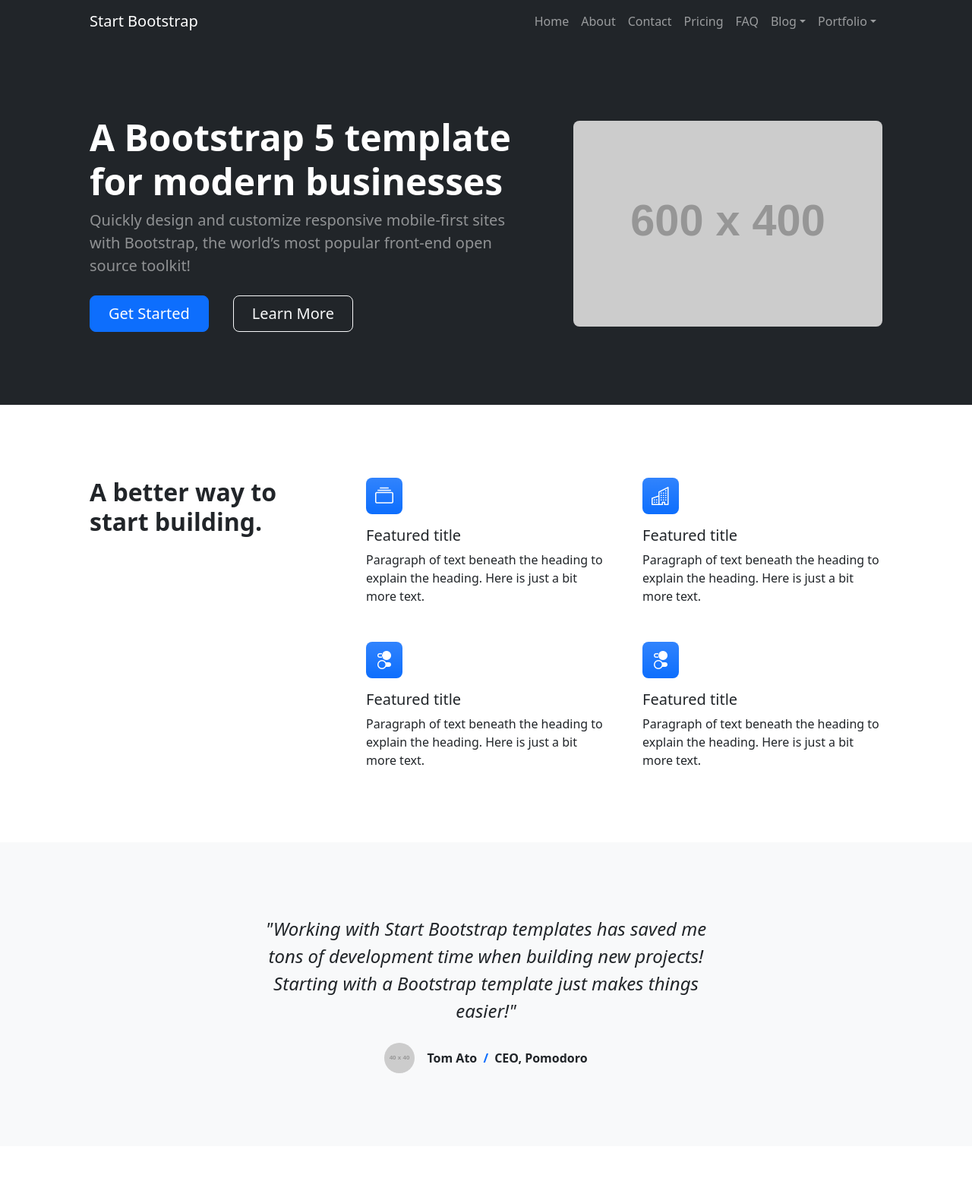
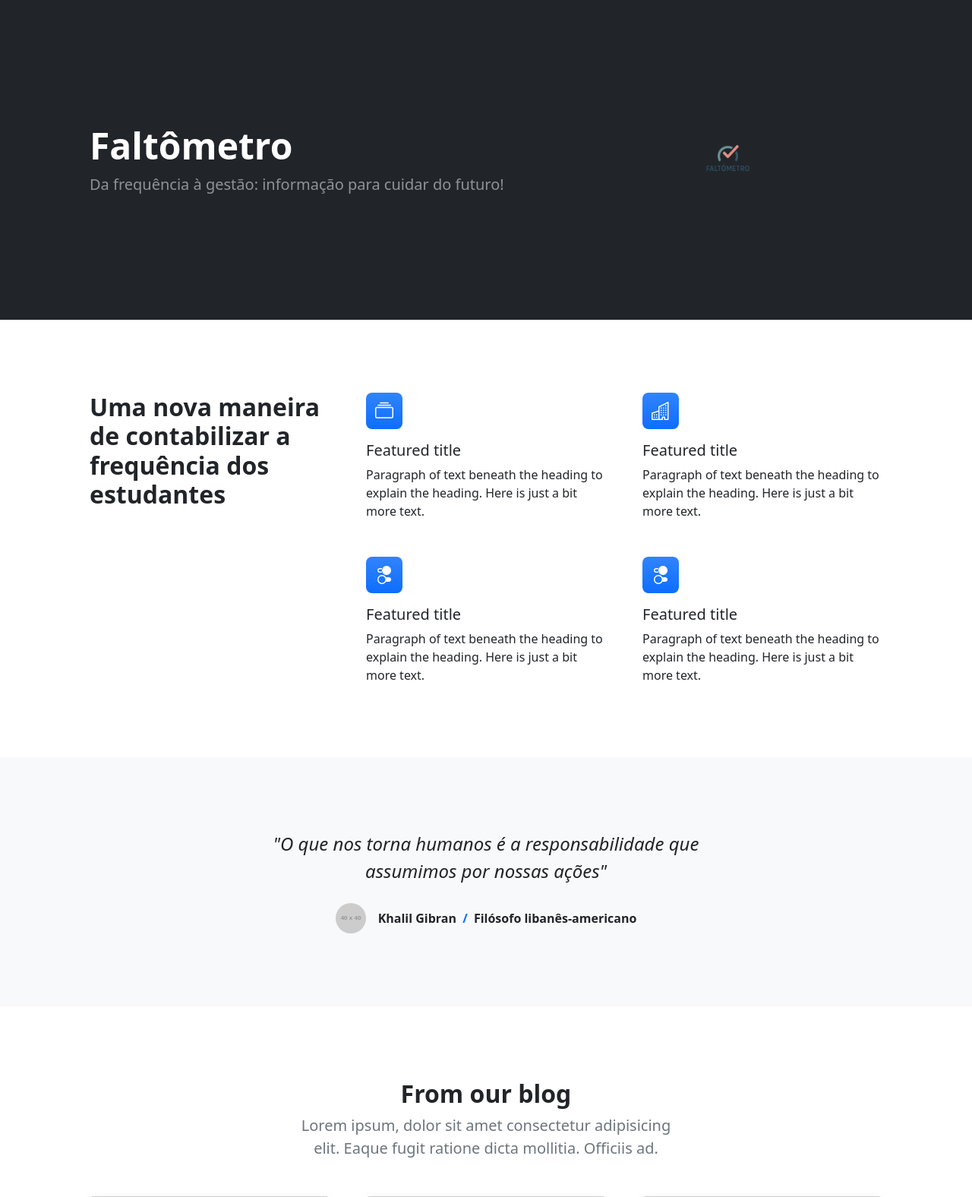
Before and after one commit to cahgelako/G1-Faltometro, a PHP site: page /app/views/site/inicio.php in a window 1280 px wide. Shown: the top 1576 px of the page at 76% size. Run offline with PHP 8.4, Linux system fonts and the light colour scheme; grey boxes labelled with a size stand in for pictures from a placeholder-image service; some libraries are stand-ins or nearby versions.

Commit message:
mudanças simples na tela de inicio

```diff
--- a/app/views/site/inicio.php
+++ b/app/views/site/inicio.php
@@ -1,13 +1,13 @@
 <!DOCTYPE html>
-<html lang="en">
+<html lang="pt-br">
     <head>
         <meta charset="utf-8" />
         <meta name="viewport" content="width=device-width, initial-scale=1, shrink-to-fit=no" />
         <meta name="description" content="" />
         <meta name="author" content="" />
-        <title>Modern Business - Start Bootstrap Template</title>
+        <title>Faltômetro</title>
         <!-- Favicon-->
-        <link rel="icon" type="image/x-icon" href="assets/favicon.ico" />
+        <link rel="icon" href="../../../img/icon_faltometro.ico" />
         <!-- Bootstrap icons-->
         <link href="https://cdn.jsdelivr.net/npm/bootstrap-icons@1.5.0/font/bootstrap-icons.css" rel="stylesheet" />
         <!-- Core theme CSS (includes Bootstrap)-->
@@ -15,51 +15,18 @@
     </head>
     <body class="d-flex flex-column h-100">
         <main class="flex-shrink-0">
-            <!-- Navigation-->
-            <nav class="navbar navbar-expand-lg navbar-dark bg-dark">
-                <div class="container px-5">
-                    <a class="navbar-brand" href="index.html">Start Bootstrap</a>
-                    <button class="navbar-toggler" type="button" data-bs-toggle="collapse" data-bs-target="#navbarSupportedContent" aria-controls="navbarSupportedContent" aria-expanded="false" aria-label="Toggle navigation"><span class="navbar-toggler-icon"></span></button>
-                    <div class="collapse navbar-collapse" id="navbarSupportedContent">
-                        <ul class="navbar-nav ms-auto mb-2 mb-lg-0">
-                            <li class="nav-item"><a class="nav-link" href="index.html">Home</a></li>
-                            <li class="nav-item"><a class="nav-link" href="about.html">About</a></li>
-                            <li class="nav-item"><a class="nav-link" href="contact.html">Contact</a></li>
-                            <li class="nav-item"><a class="nav-link" href="pricing.html">Pricing</a></li>
-                            <li class="nav-item"><a class="nav-link" href="faq.html">FAQ</a></li>
-                            <li class="nav-item dropdown">
-                                <a class="nav-link dropdown-toggle" id="navbarDropdownBlog" href="#" role="button" data-bs-toggle="dropdown" aria-expanded="false">Blog</a>
-                                <ul class="dropdown-menu dropdown-menu-end" aria-labelledby="navbarDropdownBlog">
-                                    <li><a class="dropdown-item" href="blog-home.html">Blog Home</a></li>
-                                    <li><a class="dropdown-item" href="blog-post.html">Blog Post</a></li>
-                                </ul>
-                            </li>
-                            <li class="nav-item dropdown">
-                                <a class="nav-link dropdown-toggle" id="navbarDropdownPortfolio" href="#" role="button" data-bs-toggle="dropdown" aria-expanded="false">Portfolio</a>
-                                <ul class="dropdown-menu dropdown-menu-end" aria-labelledby="navbarDropdownPortfolio">
-                                    <li><a class="dropdown-item" href="portfolio-overview.html">Portfolio Overview</a></li>
-                                    <li><a class="dropdown-item" href="portfolio-item.html">Portfolio Item</a></li>
-                                </ul>
-                            </li>
-                        </ul>
-                    </div>
-                </div>
-            </nav>
+
             <!-- Header-->
             <header class="bg-dark py-5">
                 <div class="container px-5">
                     <div class="row gx-5 align-items-center justify-content-center">
                         <div class="col-lg-8 col-xl-7 col-xxl-6">
                             <div class="my-5 text-center text-xl-start">
-                                <h1 class="display-5 fw-bolder text-white mb-2">A Bootstrap 5 template for modern businesses</h1>
-                                <p class="lead fw-normal text-white-50 mb-4">Quickly design and customize responsive mobile-first sites with Bootstrap, the world’s most popular front-end open source toolkit!</p>
-                                <div class="d-grid gap-3 d-sm-flex justify-content-sm-center justify-content-xl-start">
-                                    <a class="btn btn-primary btn-lg px-4 me-sm-3" href="#features">Get Started</a>
-                                    <a class="btn btn-outline-light btn-lg px-4" href="#!">Learn More</a>
-                                </div>
+                                <h1 class="display-5 fw-bolder text-white mb-2">Faltômetro</h1>
+                                <p class="lead fw-normal text-white-50 mb-4">Da frequência à gestão: informação para cuidar do futuro!</p>
                             </div>
                         </div>
-                        <div class="col-xl-5 col-xxl-6 d-none d-xl-block text-center"><img class="img-fluid rounded-3 my-5" src="https://dummyimage.com/600x400/343a40/6c757d" alt="..." /></div>
+                        <div class="col-xl-5 col-xxl-6 d-none d-xl-block text-center"><img class="img-fluid rounded-3 my-5" src="../../../img/logo_faltometro.png" alt="..." /></div>
                     </div>
                 </div>
             </header>
@@ -67,7 +34,8 @@
             <section class="py-5" id="features">
                 <div class="container px-5 my-5">
                     <div class="row gx-5">
-                        <div class="col-lg-4 mb-5 mb-lg-0"><h2 class="fw-bolder mb-0">A better way to start building.</h2></div>
+                        <div class="col-lg-4 mb-5 mb-lg-0"><h2 class="fw-bolder mb-0">Uma nova maneira de contabilizar a frequência dos estudantes</h2></div>
+                         <!--utilidades do site -->
                         <div class="col-lg-8">
                             <div class="row gx-5 row-cols-1 row-cols-md-2">
                                 <div class="col mb-5 h-100">
@@ -101,13 +69,13 @@
                     <div class="row gx-5 justify-content-center">
                         <div class="col-lg-10 col-xl-7">
                             <div class="text-center">
-                                <div class="fs-4 mb-4 fst-italic">"Working with Start Bootstrap templates has saved me tons of development time when building new projects! Starting with a Bootstrap template just makes things easier!"</div>
+                                <div class="fs-4 mb-4 fst-italic">"O que nos torna humanos é a responsabilidade que assumimos por nossas ações"</div>
                                 <div class="d-flex align-items-center justify-content-center">
                                     <img class="rounded-circle me-3" src="https://dummyimage.com/40x40/ced4da/6c757d" alt="..." />
                                     <div class="fw-bold">
-                                        Tom Ato
+                                        Khalil Gibran
                                         <span class="fw-bold text-primary mx-1">/</span>
-                                        CEO, Pomodoro
+                                        Filósofo libanês-americano
                                     </div>
                                 </div>
                             </div>
```
